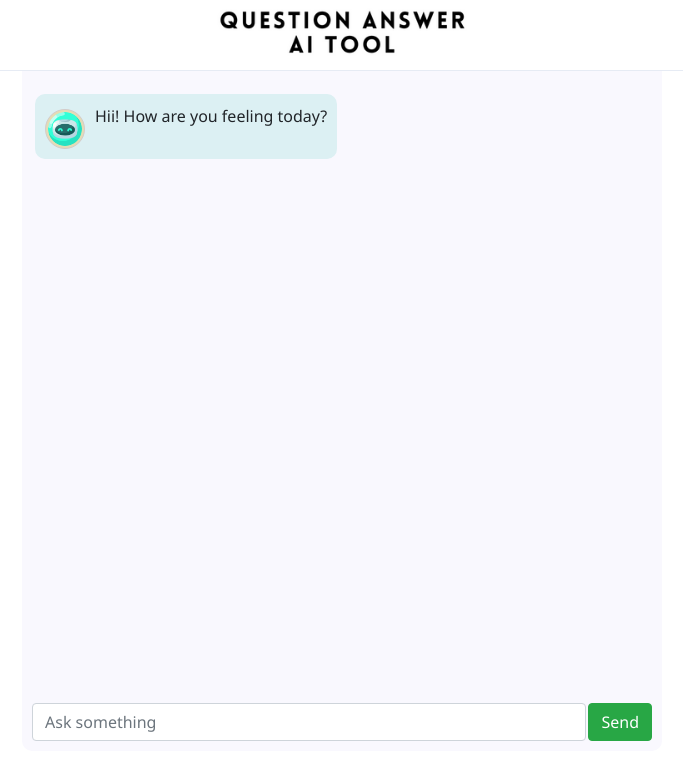
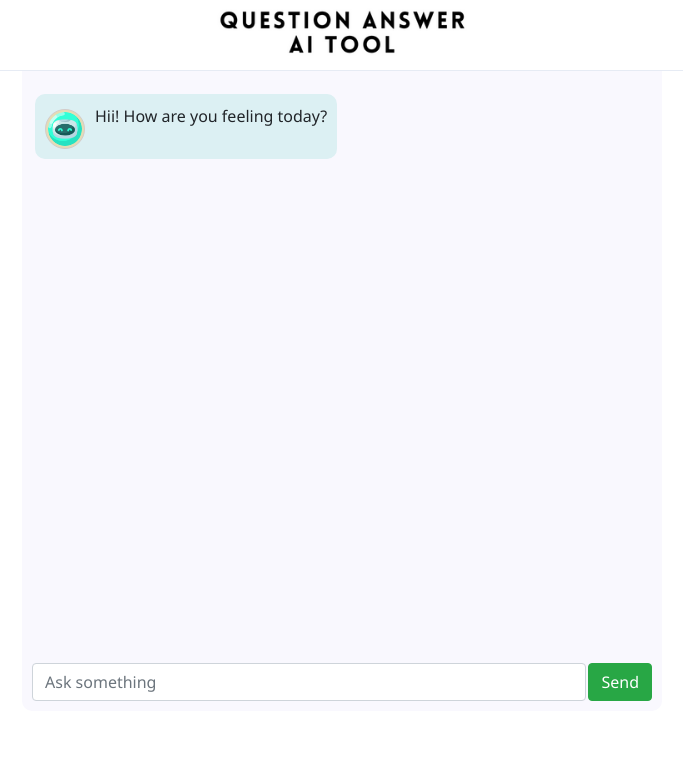
Before and after one commit to Shubham-Lal/Question-Answering-AI, a React (Vite) app in the folder frontend/: page / in a window 1280 px wide. Shown: the top 780 px of the page, without its empty margins (298-981 px from the left). Built offline with nearby package versions, Linux system fonts and the light colour scheme.

Commit message:
Working with screen height

```diff
--- a/frontend/src/index.css
+++ b/frontend/src/index.css
@@ -43,7 +43,7 @@ a {
     flex-direction: column;
     justify-content: space-between;
     gap: 15px;
-    height: 85vh;
+    height: 80vh;
     width: 100%;
     background-color: #f9f8fe;
     border-bottom-left-radius: 10px;
```
